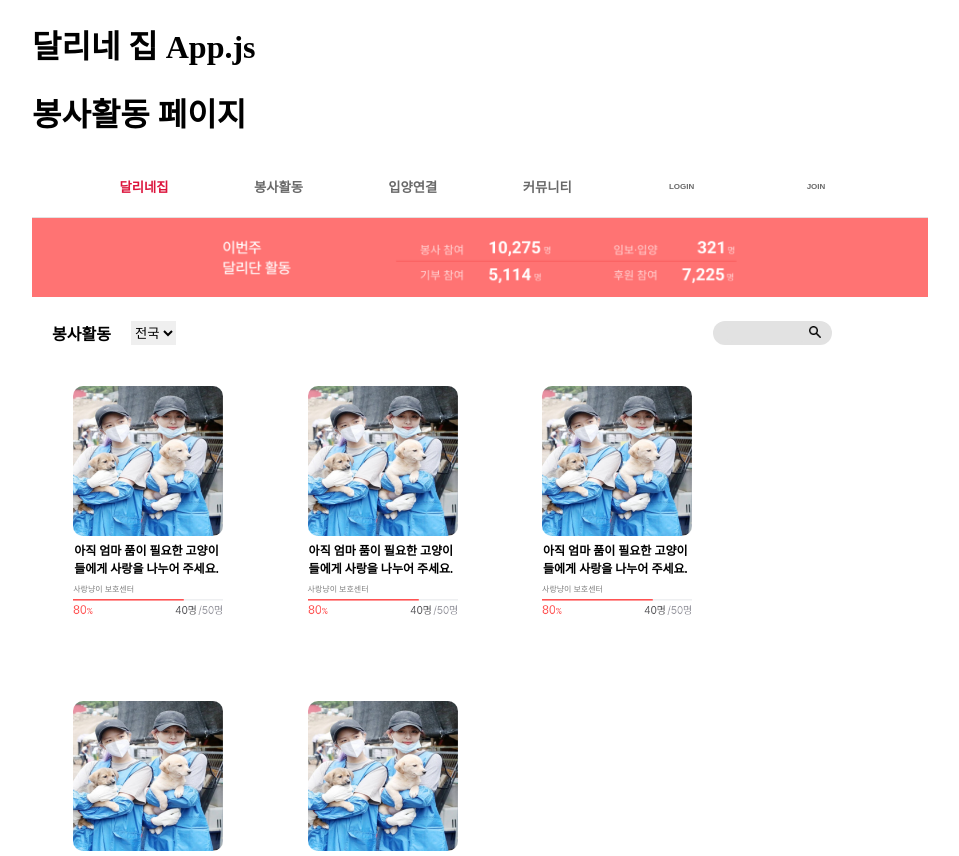
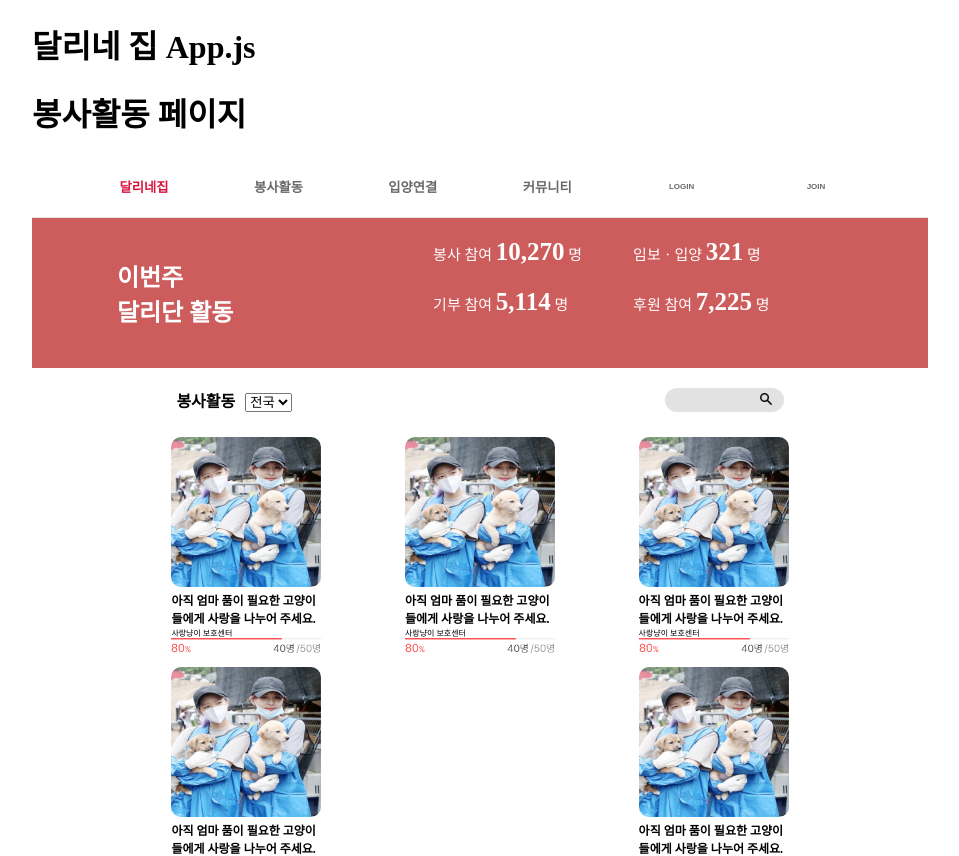
Before and after one commit to SMJin/Dali-s-House, a React (Create React App) app in the folder src/main/react-frontend/: page /volunteerActivity in a window 1280 px wide. Shown: the top 856 px of the page, without its empty margins (160-1119 px from the left). Built offline with nearby package versions, Linux system fonts and the light colour scheme; a web font is replaced by a local one.

Commit message:
adoption-volunteer-frontend-edit-2

```diff
--- a/src/main/react-frontend/src/pages/adoption/Adoption.js
+++ b/src/main/react-frontend/src/pages/adoption/Adoption.js
@@ -1,7 +1,6 @@
 import "./css/Adoption.css";
 import MyHeader from "../../components/MyHeader";
 import MyFooter from "../../components/MyFooter";
-import MyImage from "../../components/MyImage";
 import AdoptionThumbnail from "./AdoptionThumbnail";
 import MyNav from "../volunteerActivity/MyNav";
 import AdoptionBest from "./AdoptionBest";
@@ -28,13 +27,17 @@ const Adoption = () => {
       <h1>입양 페이지</h1>
       <MyHeader />
       <AdoptionBest />
-      <MyNav {...regionProps} />
       <div className="adoption_thumbnail_board">
-        <AdoptionThumbnail {...adoptionThumbnailProps} />
-        <AdoptionThumbnail {...adoptionThumbnailProps} />
-        <AdoptionThumbnail {...adoptionThumbnailProps} />
-        <AdoptionThumbnail {...adoptionThumbnailProps} />
-        <AdoptionThumbnail {...adoptionThumbnailProps} />
+        <div className='adoption_thumbnail_board_nav'>
+          <MyNav {...regionProps} />
+        </div>
+        <div className='adoption_thumbnail_board_contents'>
+          <AdoptionThumbnail {...adoptionThumbnailProps} />
+          <AdoptionThumbnail {...adoptionThumbnailProps} />
+          <AdoptionThumbnail {...adoptionThumbnailProps} />
+          <AdoptionThumbnail {...adoptionThumbnailProps} />
+          <AdoptionThumbnail {...adoptionThumbnailProps} />
+        </div>
       </div>
       <MyPagination />
       <MyFooter />
--- a/src/main/react-frontend/src/pages/adoption/css/Adoption.css
+++ b/src/main/react-frontend/src/pages/adoption/css/Adoption.css
@@ -1,10 +1,14 @@
 .adoption_thumbnail_board {
+    margin: 0 15%;
+}
+
+/* .adoption_thumbnail_board_nav {
+
+} */
+
+.adoption_thumbnail_board_contents {
     display: flex;
     flex-flow: row wrap;
-    /* justify-content: space-around; */
+    justify-content: space-between;
     margin-top: 5px;
 }
-
-.adoption_thumbnail {
-    width: 21%;
-}
--- a/src/main/react-frontend/src/pages/volunteerActivity/MyNav.js
+++ b/src/main/react-frontend/src/pages/volunteerActivity/MyNav.js
@@ -4,15 +4,17 @@ import "./css/MyNav.css"
 const MyNav = ({pageName, region1, region2, region3}) => {
     return (
         <div className="MyNav">
-            <div className="MyNav_leftText">
-                <span><b>{pageName}</b></span>
-                <select className='select_region' name="select_region">
+            <div className="MyNav_left">
+                <span className='MyNav_left_pageName'><b>{pageName}</b></span>
+                <select className='MyNav_left_selectRegion' name="MyNav_left_selectRegion">
                     <option value="all">{region1}</option>
                     <option value="all">{region2}</option>
                     <option value="all">{region3}</option>
                 </select>
             </div>
-            <SearchBox />
+            <div className='MyNav_right'>
+                <SearchBox />
+            </div>
 
         </div>
     );
--- /dev/null
+++ b/src/main/react-frontend/src/pages/volunteerActivity/Tag.js
@@ -0,0 +1,12 @@
+import "./css/Tag.css"
+
+const NameTag = ({name, amount}) => {
+
+    return (
+        <div className="Tag">
+            {name} <span className='Tag_amount'>{amount}</span> 명
+        </div>
+    );
+}
+
+export default NameTag;
--- a/src/main/react-frontend/src/pages/volunteerActivity/VolunteerActivity.js
+++ b/src/main/react-frontend/src/pages/volunteerActivity/VolunteerActivity.js
@@ -1,50 +1,60 @@
 import "./css/VounteerActivity.css";
-import MyImage from "../../components/MyImage";
 import MyHeader from "../../components/MyHeader";
 import MyNav from "./MyNav";
 import VolunteerActivityThumbnail from "./VolunteerActivityThumbnail";
 import MyFooter from "../../components/MyFooter";
 import MyPagination from "../../components/MyPagination";
+import Tag from "./Tag";
 
 const VolunteerActivity = () => {
+
   const regionProps = {
     pageName: "봉사활동",
     region1: "전국",
     region2: "전국",
     region3: "전국",
   };
+
+  const volunteerActivityThumbnailProps = {
+    imgUrl: "/assets/vol_img.png",
+    title: "아직 엄마 품이 필요한 고양이들에게 사랑을 나누어 주세요.",
+    content: "사랑냥이 보호센터",
+  }
+
   return (
     <div className="VolunteerActivity">
       <h1>봉사활동 페이지</h1>
       <MyHeader />
-      <MyImage imgUrl={"/assets/main_volunteercs.png"} />
-      <MyNav {...regionProps} />
-      <div className="VolunteerActivityList">
-        <VolunteerActivityThumbnail
-          imgUrl={"/assets/vol_img.png"}
-          title={"아직 엄마 품이 필요한 고양이들에게 사랑을 나누어 주세요."}
-          content={"사랑냥이 보호센터"}
-        />
-        <VolunteerActivityThumbnail
-          imgUrl={"/assets/vol_img.png"}
-          title={"아직 엄마 품이 필요한 고양이들에게 사랑을 나누어 주세요."}
-          content={"사랑냥이 보호센터"}
-        />
-        <VolunteerActivityThumbnail
-          imgUrl={"/assets/vol_img.png"}
-          title={"아직 엄마 품이 필요한 고양이들에게 사랑을 나누어 주세요."}
-          content={"사랑냥이 보호센터"}
-        />
-        <VolunteerActivityThumbnail
-          imgUrl={"/assets/vol_img.png"}
-          title={"아직 엄마 품이 필요한 고양이들에게 사랑을 나누어 주세요."}
-          content={"사랑냥이 보호센터"}
-        />
-        <VolunteerActivityThumbnail
-          imgUrl={"/assets/vol_img.png"}
-          title={"아직 엄마 품이 필요한 고양이들에게 사랑을 나누어 주세요."}
-          content={"사랑냥이 보호센터"}
-        />
+      <div className='VolunteerActivity_today'>
+        <div className='VolunteerActivity_today_title'>
+          <h2>이번주<br />달리단 활동</h2>
+        </div>
+        <div className='VolunteerActivity_today_content'>
+          <div className={[`VolunteerActivity_today_contents`, `today_contents_1`].join(" ")}>
+            <Tag name={'봉사 참여'} amount={'10,270'} />
+          </div>
+          <div className={[`VolunteerActivity_today_contents`, `today_contents_2`].join(" ")}>
+            <Tag name={'임보ㆍ입양'} amount={'321'} />
+          </div>
+          <div className={[`VolunteerActivity_today_contents`, `today_contents_3`].join(" ")}>
+            <Tag name={'기부 참여'} amount={'5,114'} />
+          </div>
+          <div className={[`VolunteerActivity_today_contents`, `today_contents_4`].join(" ")}>
+            <Tag name={'후원 참여'} amount={'7,225'} />
+          </div>
+        </div>
+      </div>
+      <div className='VolunteerActivity_thumbnail_board'>
+        <div className='VolunteerActivity_thumbnail_board_nav'>
+          <MyNav {...regionProps} />
+        </div>
+        <div className='VolunteerActivity_thumbnail_board_content'>
+          <VolunteerActivityThumbnail {...volunteerActivityThumbnailProps} />
+          <VolunteerActivityThumbnail {...volunteerActivityThumbnailProps} />
+          <VolunteerActivityThumbnail {...volunteerActivityThumbnailProps} />
+          <VolunteerActivityThumbnail {...volunteerActivityThumbnailProps} />
+          <VolunteerActivityThumbnail {...volunteerActivityThumbnailProps} />
+        </div>
       </div>
       <MyPagination />
       <MyFooter />
--- a/src/main/react-frontend/src/pages/volunteerActivity/css/MyNav.css
+++ b/src/main/react-frontend/src/pages/volunteerActivity/css/MyNav.css
@@ -1,17 +1,17 @@
 .MyNav {
-    margin-top: 20px;
+    margin: 20px 0;
     display: flex;
-    flex-flow: row wrap;
-    align-content: space-between;
+    justify-content: space-between;
 }
 
-.MyNav_leftText {
-    padding-right: 60%;
-    margin-left: 20px;
-    display: flex;
+.MyNav_left {
+    margin-left: 10px;
 }
 
-.select_region {
-    margin-left: 20px;
-    border: none;
+.MyNav_right {
+    margin-right: 10px;
 }
+
+.MyNav_left_pageName {
+    margin-right: 10px;
+}
--- /dev/null
+++ b/src/main/react-frontend/src/pages/volunteerActivity/css/Tag.css
@@ -0,0 +1,8 @@
+.Tag {
+    font-size: 15px;
+}
+
+.Tag_amount {
+    font-size: 25px;
+    font-weight: bold;
+}
--- a/src/main/react-frontend/src/pages/volunteerActivity/css/VolunteerActivityThumbnail.css
+++ b/src/main/react-frontend/src/pages/volunteerActivity/css/VolunteerActivityThumbnail.css
@@ -1,3 +1,14 @@
 .VolunteerActivityThumbnail {
-    margin: 4.6%;
+    margin: 5px;
 }
+
+.VolunteerActivity_thumbnail_title {
+    width: 150px;
+    font-size: 12px;
+    font-weight: bold;
+}
+
+.VolunteerActivity_thumbnail_content {
+    width: 150px;
+    font-size: 8px;
+}
--- a/src/main/react-frontend/src/pages/volunteerActivity/css/VounteerActivity.css
+++ b/src/main/react-frontend/src/pages/volunteerActivity/css/VounteerActivity.css
@@ -1,25 +1,37 @@
-.VolunteerActivity_thumbnail_title {
-  font-weight: bold;
-  width: 150px;
-  font-size: 12px;
-  padding: 1px;
+.VolunteerActivity_today {
+  background-color: indianred;
+  color: white;
+  display: flex;
+  justify-content: space-around;
 }
 
-.VolunteerActivity_thumbnail_content {
-  width: 150px;
-  font-size: 8px;
-  color: gray;
-  padding: 5px 0;
+.VolunteerActivity_today_title {
+  margin: 20px 0;
 }
 
-.VolunteerActivityList {
+.VolunteerActivity_today_content {
+  padding: 20px;
+  display: grid;
+  grid-template-rows: 50px 50px;
+  grid-template-columns: 200px 200px;
+}
+
+.VolunteerActivity_today_contents {
+  margin: 0 10px;
+}
+
+.VolunteerActivity_thumbnail_board {
+  margin: 0 15%;
+}
+
+/*
+.VolunteerActivity_thumbnail_board_nav {
+
+} */
+
+.VolunteerActivity_thumbnail_board_content {
   display: flex;
   flex-flow: row wrap;
-  justify-content: flex-start;
+  justify-content: space-between;
+  /* justify-content: space-around; */
 }
-
-img {
-  width: 100%;
-  height: auto;
-  margin: 0px;
-}
```
